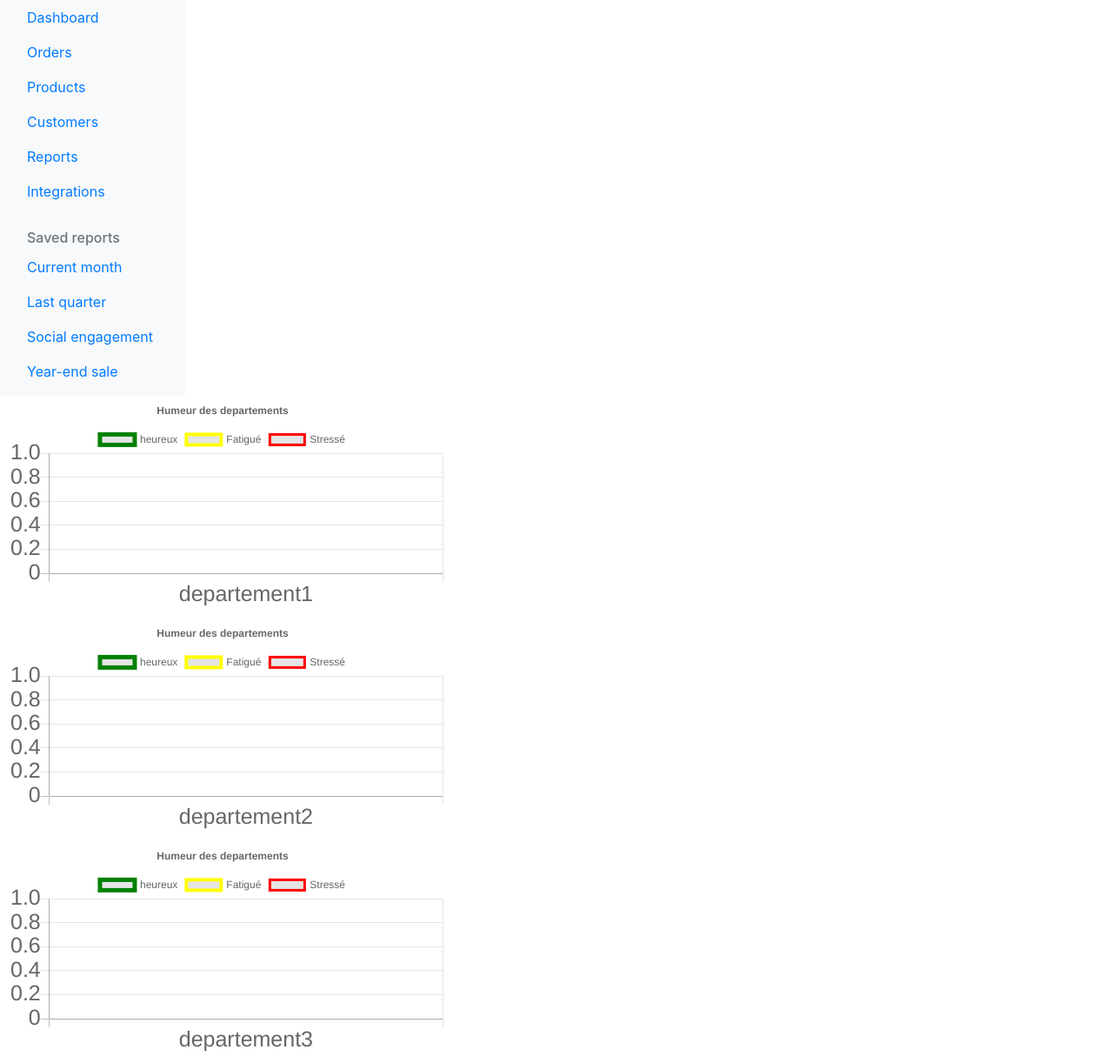
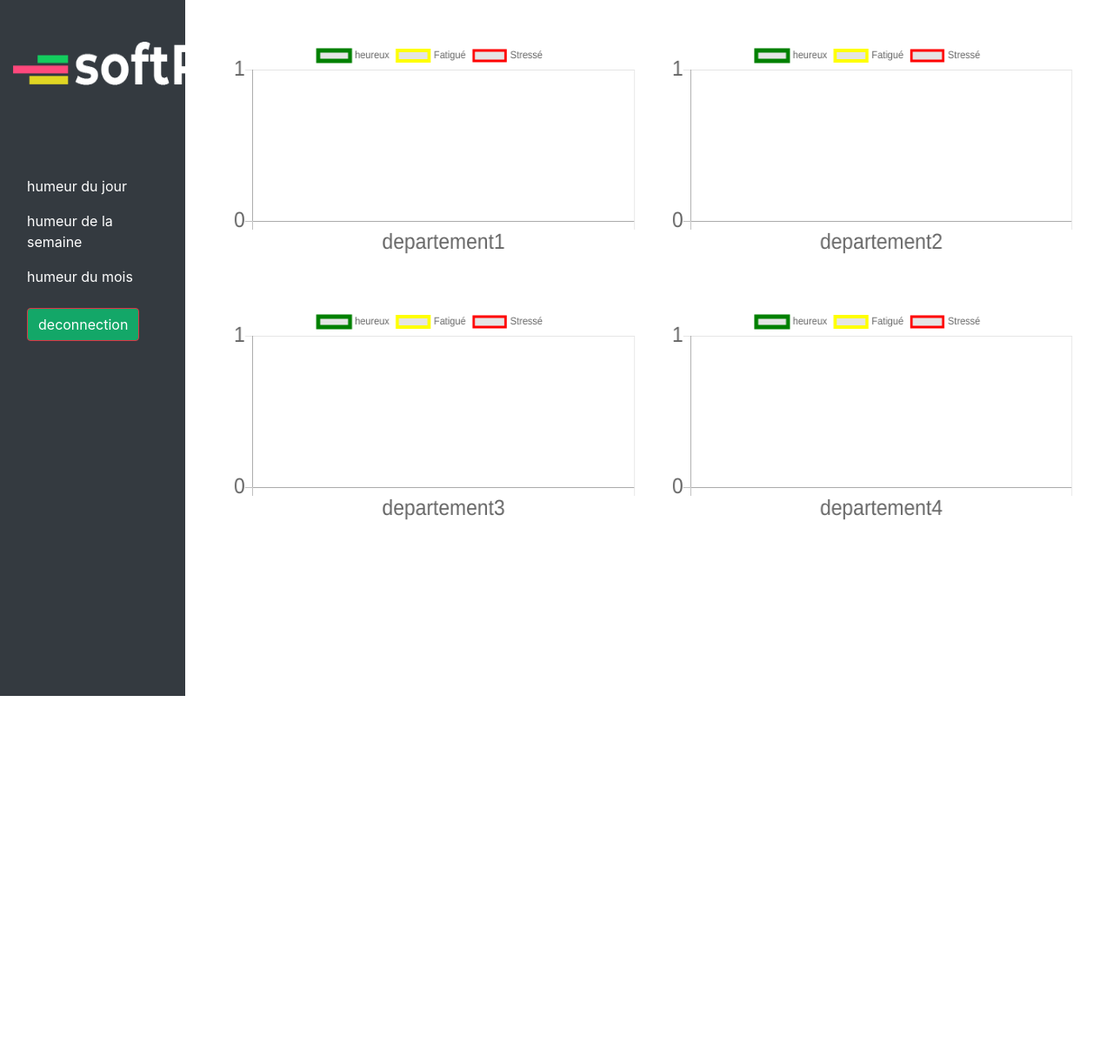
Before and after one commit to ericc70/Soft-RH, a PHP site: template views/admin/resultat/day.twig in a window 1280 px wide. Shown: the top 1222 px of the page at 87% size. After the commit the page ends 800 px from the top, so only its background shows below. Run offline with PHP 8.4, Linux system fonts and the light colour scheme; the template is opened without the code that fills it, so the values that code supplies are empty; some libraries are stand-ins or nearby versions.

Commit message:
patch image login

```diff
--- a/public/admin/css/style.css
+++ b/public/admin/css/style.css
@@ -95,6 +95,10 @@ a, a:hover, a:focus {
 
 .bg-theme04 {
   background-color: #ed5565;
+}
+.image-fluid{
+    width: 100px;
+    height: 100px;
 }
 /*Theme Buttons*/
 
--- a/public/css/style.css
+++ b/public/css/style.css
@@ -1,4 +1,6 @@
-
+body{
+    height: 100vh;
+}
 .border-r-50{
     border-radius:50px;
 }
@@ -29,7 +31,13 @@ button{
     background-size:cover;
     background-position: bottom;
 }
-
+a{
+    color: white;
+}
+.image-fluid{
+    width: 260px;
+    height: 50px;
+}
 @media (max-width: 575.98px) {
     .img-responsive-sm{
         width: 100px;
--- a/views/admin/resultat/day.twig
+++ b/views/admin/resultat/day.twig
@@ -1,13 +1,10 @@
 {% extends "base.twig" %}
 {% block content %}
-{% if results %}
-{{ results| json_encode()}}
 
-{% endif %}
 
-		<div class="chart-container" style="position: relative; height:40vh; width:40vw">
+		<div class="chart-container container-fluid d-flex flex-wrap  " style="position: relative;width=50px">
 			 {% for i in 1..4  %}
-                <canvas id="{{i}}"></canvas>
+                <canvas class="col-6 col-lg-6 mt-5  " id="{{i}}"></canvas>
 
 
             {% endfor %}
@@ -20,7 +17,7 @@
         <script>
 
 
-        {% for i in 1..3 %}
+        {% for i in 1..4 %}
         // console.log({{i-1}});
     console.log({{ results.humeur1 | json_encode()}});
 
@@ -101,11 +98,6 @@ var myChart = new Chart(ctx, {
     },
 
     options: {
-        title: {
-            display: true,
-            text: 'Humeur des departements',
-
-        },
 
 
         scales: {
@@ -115,11 +107,15 @@ var myChart = new Chart(ctx, {
                 ticks: {
                     fontSize: 25,
                     beginAtZero: true,
-                    type: 'myScale' // this is the same key that was passed to the registerScaleType function
+                    type: 'myScale' ,
+                     precision:0,
+                     stepSize:1,
+                     beginAtZero:true,
                 }
             }],
             xAxes: [{
                 ticks: {
+
                     fontSize: 25
                 }
             }]
--- a/views/base.twig
+++ b/views/base.twig
@@ -4,96 +4,56 @@
 		<meta charset="UTF-8">
 		<meta name="viewport" content="width=device-width, initial-scale=1.0">
 		<meta http-equiv="X-UA-Compatible" content="ie=edge">
-    <title>Document</title>
+		<title>dashboard softrh</title>
 		<link rel="stylesheet" href="https://stackpath.bootstrapcdn.com/bootstrap/4.4.1/css/bootstrap.min.css" integrity="sha384-Vkoo8x4CGsO3+Hhxv8T/Q5PaXtkKtu6ug5TOeNV6gBiFeWPGFN9MuhOf23Q9Ifjh" crossorigin="anonymous">
-
+		<link rel="stylesheet" href="/public/css/style.css">
 
 
 	</head>
 	<body>
-<div class="container-fluid">
-  <div class="row">
-    <nav class="col-md-2 d-none d-md-block bg-light sidebar">
+		<div class="container-fluid ">
+			<div class="row vh-100 align-items-center ">
+
+				<nav class="col-2 d-none d-md-block  sidebar  vh-100  bg-dark pt-5">
+         <p class="mb-5 pb-5 "><img src="/public/medias/logo-dashboard.png" class="image-fluid  "></P>
 					<div class="sidebar-sticky">
 						<ul class="nav flex-column">
 							<li class="nav-item">
 								<a class="nav-link active" href="#">
 									<span data-feather="home"></span>
-              Dashboard <span class="sr-only">(current)</span>
+									humeur du jour
+									<span class="sr-only">(current)</span>
 								</a>
 							</li>
 							<li class="nav-item">
 								<a class="nav-link" href="#">
 									<span data-feather="file"></span>
-              Orders
+									humeur de la semaine
 								</a>
 							</li>
 							<li class="nav-item">
 								<a class="nav-link" href="#">
 									<span data-feather="shopping-cart"></span>
-              Products
+									humeur du mois
 								</a>
 							</li>
 									<li class="nav-item">
 								<a class="nav-link" href="#">
-              <span data-feather="users"></span>
-              Customers
+									<span data-feather="shopping-cart"></span>
+								<a href="../../logout"><button class="ml-3 btn btn-danger"> deconnection</button></a>
 								</a>
 							</li>
-          <li class="nav-item">
-            <a class="nav-link" href="#">
-              <span data-feather="bar-chart-2"></span>
-              Reports
-            </a>
-          </li>
-          <li class="nav-item">
-            <a class="nav-link" href="#">
-              <span data-feather="layers"></span>
-              Integrations
-            </a>
-          </li>
-        </ul>
 
-        <h6 class="sidebar-heading d-flex justify-content-between align-items-center px-3 mt-4 mb-1 text-muted">
-          <span>Saved reports</span>
-          <a class="d-flex align-items-center text-muted" href="#" aria-label="Add a new report">
-            <span data-feather="plus-circle"></span>
-          </a>
-        </h6>
-        <ul class="nav flex-column mb-2">
-          <li class="nav-item">
-            <a class="nav-link" href="#">
-              <span data-feather="file-text"></span>
-              Current month
-            </a>
-          </li>
-          <li class="nav-item">
-            <a class="nav-link" href="#">
-              <span data-feather="file-text"></span>
-              Last quarter
-            </a>
-          </li>
-          <li class="nav-item">
-            <a class="nav-link" href="#">
-              <span data-feather="file-text"></span>
-              Social engagement
-            </a>
-          </li>
-          <li class="nav-item">
-            <a class="nav-link" href="#">
-              <span data-feather="file-text"></span>
-              Year-end sale
-            </a>
-          </li>
-        </ul>
 					</div>
 				</nav>
+          				<main class="col-10 flex-wrap vh-100"> {% block content %}{% endblock %}</main>
+
 					</div>
 				</div>
-    <main>{% block content %}{% endblock %}
 
-    </main>
+
 			<script src="https://code.jquery.com/jquery-3.4.1.slim.min.js" integrity="sha384-J6qa4849blE2+poT4WnyKhv5vZF5SrPo0iEjwBvKU7imGFAV0wwj1yYfoRSJoZ+n" crossorigin="anonymous"></script>
 			<script src="https://cdn.jsdelivr.net/npm/popper.js@1.16.0/dist/umd/popper.min.js" integrity="sha384-Q6E9RHvbIyZFJoft+2mJbHaEWldlvI9IOYy5n3zV9zzTtmI3UksdQRVvoxMfooAo" crossorigin="anonymous"></script>
-<script src="https://stackpath.bootstrapcdn.com/bootstrap/4.4.1/js/bootstrap.min.js" integrity="sha384-wfSDF2E50Y2D1uUdj0O3uMBJnjuUD4Ih7YwaYd1iqfktj0Uod8GCExl3Og8ifwB6" crossorigin="anonymous"></script>    </body>
+			<script src="https://stackpath.bootstrapcdn.com/bootstrap/4.4.1/js/bootstrap.min.js" integrity="sha384-wfSDF2E50Y2D1uUdj0O3uMBJnjuUD4Ih7YwaYd1iqfktj0Uod8GCExl3Og8ifwB6" crossorigin="anonymous"></script>
+		</body>
 	</html>
```
Also changed, not shown: public/medias/logo-dasboard.png (deleted), public/medias/logo-dashboard.png (added). Lines whose indentation alone changed are shown as unchanged.
